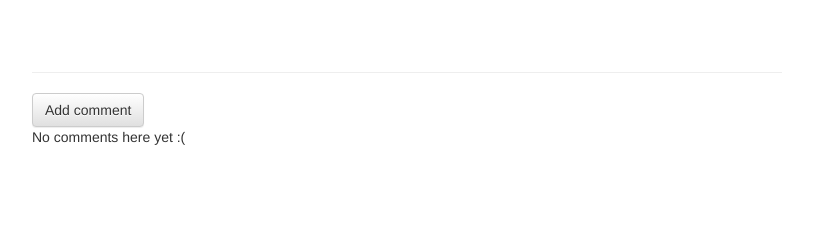
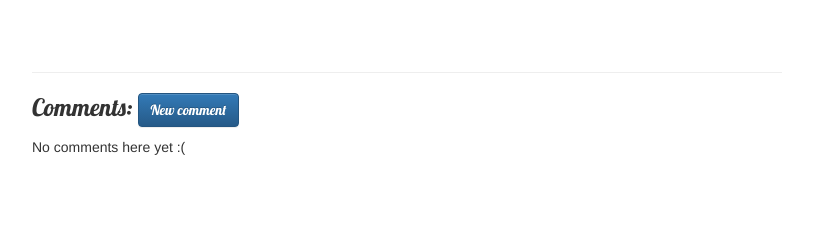
Before and after one commit to sbshrey/my-first-blog, a Django app: template templates/blog/post_detail.html in a window 1280 px wide. Shown: the part 182-422 px from the top of the page, without its empty margins (38-851 px from the left). Run offline with Django 3.2, Linux system fonts and the light colour scheme; the template is opened without the code that fills it, so the values that code supplies are empty; some libraries are stand-ins or nearby versions.

Commit message:
minor bug fixes and look change

```diff
--- a/blog/models.py
+++ b/blog/models.py
@@ -26,7 +26,7 @@ class Post(models.Model):
 
 class Comment(models.Model):
     post = models.ForeignKey('blog.Post', related_name='comments')
-    author = models.CharField(max_length=200)
+    author = models.CharField(max_length=120)
     text = models.TextField()
     created_date = models.DateTimeField(default=timezone.now)
     approved_comment = models.BooleanField(default=False)
--- a/blog/views.py
+++ b/blog/views.py
@@ -95,7 +95,7 @@ def post_publish(request, pk):
 def post_remove(request, pk):
     post = get_object_or_404(Post, pk=pk)
     post.delete()
-    return redirect(post_draft_list)
+    return redirect(post_list)
 
 
 def add_comment_to_post(request, pk):
--- a/templates/blog/post_detail.html
+++ b/templates/blog/post_detail.html
@@ -4,8 +4,8 @@
 {% block content %}
   <div class="post">
     {% if user == post.author or user.is_superuser %}
-      <a class="btn btn-default" href="{% url 'post_edit' pk=post.pk %}"><span class="glyphicon glyphicon-pencil"></span></a>
-      <a class="btn btn-default" href="{% url 'post_remove' pk=post.pk %}"><span class="glyphicon glyphicon-remove"></span></a>
+      <a class="btn btn-warning" href="{% url 'post_edit' pk=post.pk %}"><span class="glyphicon glyphicon-pencil"></span></a>
+      <a class="btn btn-danger" href="{% url 'post_remove' pk=post.pk %}"><span class="glyphicon glyphicon-remove"></span></a>
     {% endif %}
     <h1>{{ post.title }}</h1>
     <p>{{ post.text | linebreaksbr }}</p>
@@ -17,7 +17,7 @@
       </div>
     {% else %}
       {% if user.is_superuser %}
-        <a class="btn btn-default" href="{% url 'blog.views.post_publish' pk=post.pk %}">Publish</a>
+        <a class="btn btn-primary" href="{% url 'blog.views.post_publish' pk=post.pk %}">Publish</a>
       {% endif %}
       {% if user = post.author and not user.is_superuser %}
           <p>You are not superuser. You cannot publish the post.</p>
@@ -26,23 +26,23 @@
 
   </div>
   <hr>
-  <a class="btn btn-default" href="{% url 'add_comment_to_post' pk=post.pk %}">Add comment</a>
+  <h3>Comments:   <a class="btn btn-primary" href="{% url 'add_comment_to_post' pk=post.pk %}">New comment</a></h3>
   {% for comment in post.comments.all %}
     {% if user == comment.author or comment.approved_comment or user == post.author %}
       <div class="comment">
-
-          {% if not comment.approved_comment and user == post.author %}
-            <a class="btn btn-default" href="{% url 'comment_remove' pk=comment.pk %}"><span class="glyphicon glyphicon-remove"></span></a>
-            <a class="btn btn-default" href="{% url 'comment_approve' pk=comment.pk %}"><span class="glyphicon glyphicon-ok"></span></a>
-          {% endif %}
-
+        {% if not comment.approved_comment and user == post.author %}
+          <a class="btn btn-danger" href="{% url 'comment_remove' pk=comment.pk %}"><span class="glyphicon glyphicon-remove"></span></a>
+          <a class="btn btn-success" href="{% url 'comment_approve' pk=comment.pk %}"><span class="glyphicon glyphicon-ok"></span></a>
+        {% endif %}
         <strong>{{ comment.author }}</strong>
         <p>{{comment.text | linebreaks }}</p>
       </div>
-
       <div class="date">
-          {{ comment.created_date }}
+        {{ comment.created_date }}
       </div>
+      {% if comment.author == user or user == post.author %}
+        <a class="btn btn-danger" href="{% url 'comment_remove' pk=comment.pk %}">remove</a>
+      {% endif %}
     {% endif %}
   {% empty %}
     <p>No comments here yet :(</p>
```
